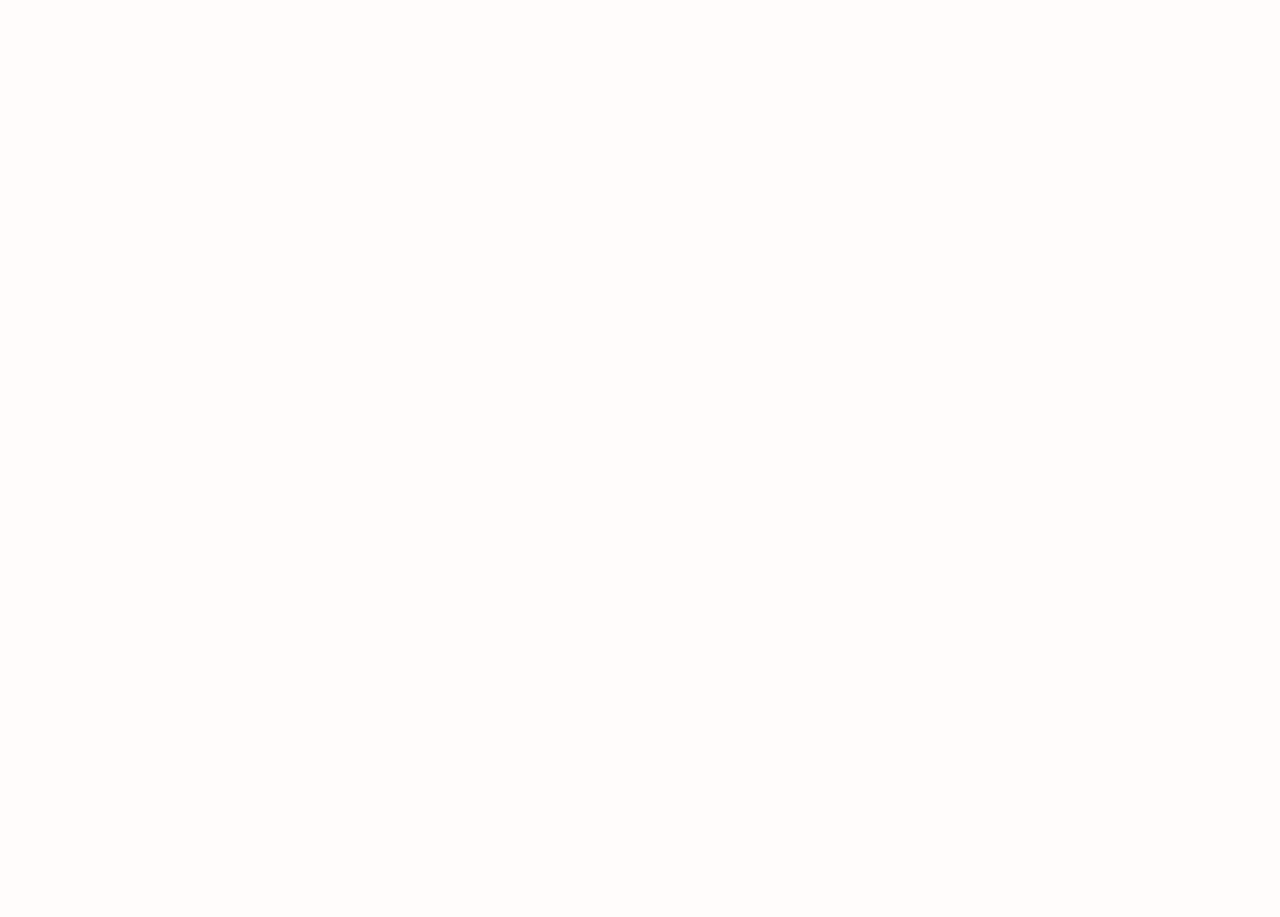
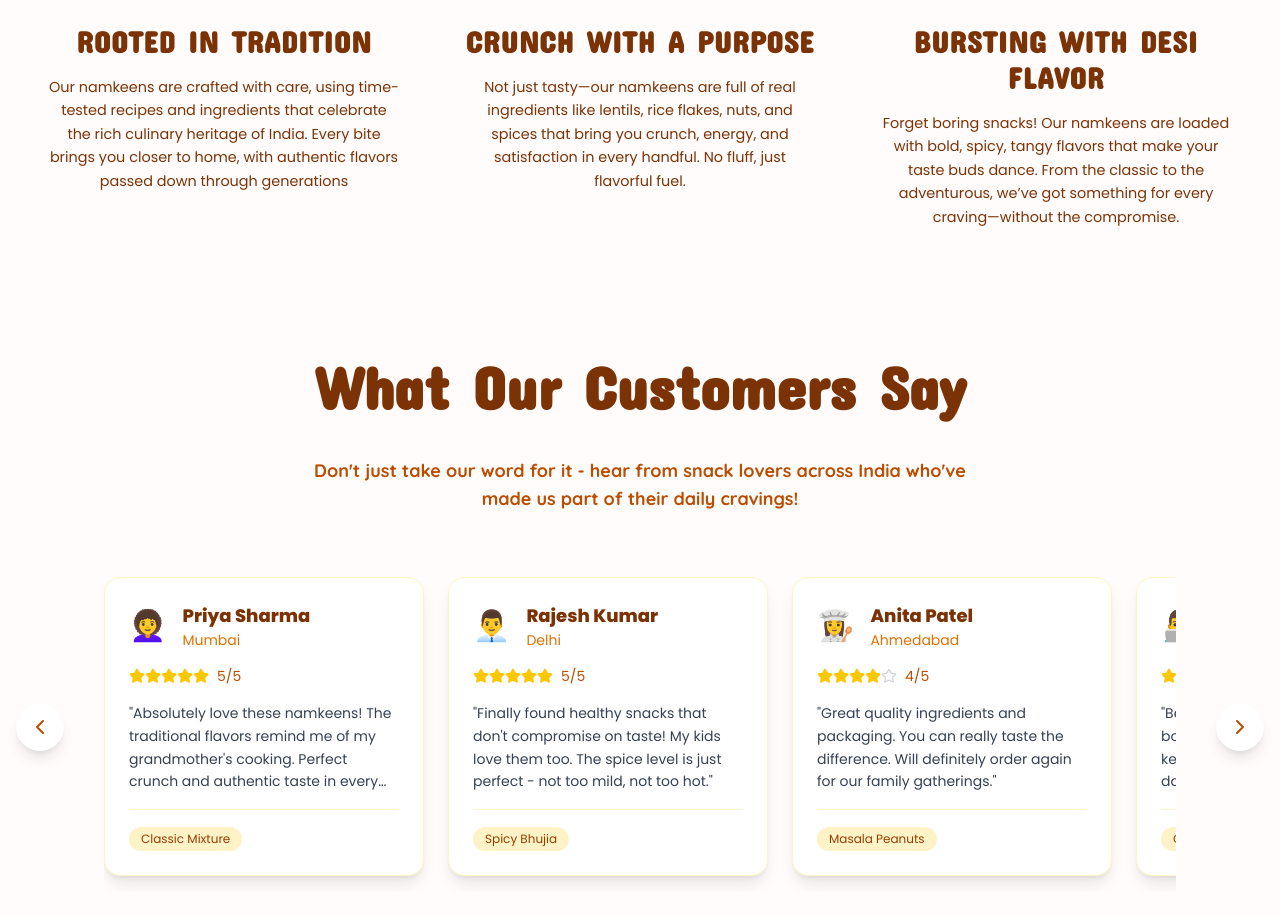
Before and after one commit to AdityaKumar-2501/RasoiBites, a Next.js app: page / in a window 1280 px wide. Shown: the part 1880-2797 px from the top of the page. Before the commit the page ends 1728 px from the top, so only its background shows below. Built offline with nearby package versions, Linux system fonts and the light colour scheme; a web font is replaced by a local one.

Commit message:
Why us and Review done

```diff
--- a/app/globals.css
+++ b/app/globals.css
@@ -1,9 +1,19 @@
 @import "tailwindcss";
 
 :root {
-  background-color: #FFFCFB;
+  background-color: #fffcfb;
   font-family: var(--font-poppins);
-  @apply scroll-smooth
+  @apply scroll-smooth;
+}
+
+@theme {
+  /* Custom Color Palette */
+  --color-primary-yellow: #ffd944;
+  --color-light-yellow: #fff5d6;
+  --color-accent-orange: #ff9900;
+  --color-deep-red: #f44369;
+  --color-dark-brown: #4a2e19;
+  --color-maroon: #5e2c1c;
 }
 
 .hero-heading {
@@ -27,60 +37,9 @@
   .flex-center {
     @apply flex justify-center items-center;
   }
-  /* TEXT COLORS */
-  .text-primary-yellow {
-    color: #FFD944;
-  }
-
-  .text-light-yellow {
-    color: #fff5d6;
-  }
-
-  .text-accent-orange {
-    color: #ff9900;
-  }
-
-  .text-deep-red {
-    color: #f44369;
-  }
-
-  .text-dark-brown {
-    color: #4a2e19;
-  }
-
-  .text-maroon {
-    color: #5e2c1c;
-  }
-
-  /* BACKGROUND COLORS */
-  .bg-primary-yellow {
-    background-color: #FFD944;
-  }
-
-  .bg-light-yellow {
-    background-color: #fff5d6;
-  }
-
-  .bg-accent-orange {
-    background-color: #ff9900;
-  }
-
-  .bg-deep-red {
-    background-color: #f44369;
-  }
-
-  .bg-dark-brown {
-    background-color: #4a2e19;
-  }
-
-  .bg-maroon {
-    background-color: #5e2c1c;
-  }
 }
 
 @layer components {
-
-
   .card-hover {
     transition: transform 0.3s ease-in-out;
   }
@@ -107,6 +66,10 @@
     animation: marquee 10s linear infinite;
   }
 
+  .animate-marquee:hover {
+    animation-play-state: paused;
+  }
+
   @keyframes marquee {
     0% {
       transform: translateX(0%);
--- a/components/RasoiBites.tsx
+++ b/components/RasoiBites.tsx
@@ -1,5 +1,7 @@
+import About from "./sections/About"
 import Hero from "./sections/Hero"
 import Products from "./sections/Products"
+import Review from "./sections/Review"
 import Marquee from "./ui/Marquee"
 
 const RasoiBites = () => {
@@ -8,6 +10,8 @@
       <Hero />
       <Products />
       <Marquee />
+      <About />
+      <Review />
     </div>
   )
 }
--- /dev/null
+++ b/components/sections/About.tsx
@@ -0,0 +1,34 @@
+import { AboutDetails } from '@/constants';
+import React from 'react';
+import Container from '../Container';
+
+
+const About = () => {
+  return (
+    <div id="why" className="scroll-mt-30 py-16 body-text">
+      <Container>
+        <div className="grid md:grid-cols-3 gap-16 items-start">
+          {AboutDetails.map((detail) => (
+            <div key={detail.id} className="text-center">
+              <div className="mb-12 flex justify-center">
+                <div className="w-16 h-16 flex items-center justify-center">
+                  <div className="text-8xl">
+                    {detail.img}
+                  </div>
+                </div>
+              </div>
+              <h3 className="text-3xl font-bold text-amber-900 mb-4 uppercase tracking-wide section-title">
+                {detail.title}
+              </h3>
+              <p className="text-amber-900 text-[0.9rem] leading-relaxed text-center">
+                {detail.body}
+              </p>
+            </div>
+          ))}
+        </div>
+      </Container>
+    </div>
+  );
+};
+
+export default About;
--- a/components/sections/Hero.tsx
+++ b/components/sections/Hero.tsx
@@ -6,7 +6,7 @@
 const Hero = () => {
   return (
     <div>
-        <NavBar />
+      <NavBar />
       <Container>
         <main id="#" className="mt-30 h-[80vh] w-full p-10 bg-amber-400 rounded-[40px]">
           <div className="relative h-full">
@@ -15,7 +15,7 @@
                 <div className="uppercase hero-heading text-8xl tracking-tighter">
                   <span className="text-white font-bold">Flavor</span>
                   <br />
-                  <span className="maroon">your mind</span>
+                  <span className="text-maroon">your mind</span>
                 </div>
                 <div className="body-text dark-brown font-bold">
                     Changing snackes one packet at a time.
--- a/components/sections/Products.tsx
+++ b/components/sections/Products.tsx
@@ -3,13 +3,13 @@
 
 const Products = () => {
   return (
-    <div id="product">
+    <div id="product" className="scroll-mt-30">
       <Container>
         <main className="mt-30 h-[80vh] w-full p-10 bg-amber-400 rounded-[40px]">
           <div className="relative h-full">
             {/* whole grid */}
             <div className="h-full px-6 ">
-              <h1 className="text-6xl uppercase dark-brown section-title">Namkeens for you</h1>
+              <h1 className="text-6xl uppercase text-dark-brown section-title">Namkeens for you</h1>
 
               {/* Horizontal scrolling container */}
               <div className="mt-10 overflow-x-auto overflow-y-hidden">
--- /dev/null
+++ b/components/sections/Review.tsx
@@ -0,0 +1,148 @@
+'use client';
+
+import React, { useRef } from 'react';
+import { ChevronLeft, ChevronRight, Star } from 'lucide-react';
+import { JSX } from 'react/jsx-runtime';
+import Container from '../Container';
+import { Reviews } from '@/constants';
+import type { Review } from '@/constants';
+
+
+const Review: React.FC = () => {
+  const scrollRef = useRef<HTMLDivElement>(null);
+
+  const scroll = (direction: 'left' | 'right'): void => {
+    const container = scrollRef.current;
+    if (!container) return;
+
+    const scrollAmount = container.clientWidth;
+
+    if (direction === 'left') {
+      container.scrollBy({ left: -scrollAmount, behavior: 'smooth' });
+    } else {
+      container.scrollBy({ left: scrollAmount, behavior: 'smooth' });
+    }
+  };
+
+  const renderStars = (rating: number): JSX.Element[] => {
+    return Array.from({ length: 5 }, (_, index) => (
+      <Star
+        key={index}
+        size={16}
+        className={`${
+          index < rating
+            ? 'text-yellow-400 fill-current'
+            : 'text-gray-300'
+        }`}
+      />
+    ));
+  };
+
+  return (
+    <Container>
+      <div className="py-16 body-text flex flex-col justify-center items-center scroll-mt-30" id="review">
+        {/* Header */}
+        <div className="text-center mb-12">
+          <h2 className="text-6xl font-bold text-amber-900 mb-10 section-title">
+            What Our Customers Say
+          </h2>
+          <p className="text-amber-700 text-lg max-w-2xl mx-auto hero-heading">
+            Don&apos;t just take our word for it - hear from snack lovers across India who&apos;ve made us part of their daily cravings!
+          </p>
+        </div>
+
+        {/* Reviews Container */}
+        <div className="relative overflow-hidden w-[80rem] justify-center px-26">
+          {/* Navigation Buttons */}
+          <button
+            onClick={() => scroll('left')}
+            className=" cursor-pointer absolute left-4 top-1/2 -translate-y-1/2 z-20 bg-white shadow-lg rounded-full p-3 hover:bg-amber-50 transition-colors duration-200 hover:shadow-xl"
+            aria-label="Previous reviews"
+            type="button"
+          >
+            <ChevronLeft className="text-amber-700 " size={24} />
+          </button>
+
+          <button
+            onClick={() => scroll('right')}
+            className="cursor-pointer absolute right-4 top-1/2 -translate-y-1/2 z-20 bg-white shadow-lg rounded-full p-3 hover:bg-amber-50 transition-colors duration-200 hover:shadow-xl"
+            aria-label="Next reviews"
+            type="button"
+          >
+            <ChevronRight className="text-amber-700 " size={24} />
+          </button>
+
+          {/* Scrollable Reviews */}
+          <div
+            ref={scrollRef}
+            className="flex gap-6  overflow-x-auto scrollbar-hide px-20 py-4"
+            style={{
+              scrollSnapType: 'x mandatory',
+              scrollbarWidth: 'none',
+              msOverflowStyle: 'none'
+            }}
+          >
+            {Reviews.map((review: Review) => (
+              <div
+                key={review.id}
+                className="flex-none w-80 bg-white rounded-2xl shadow-lg hover:shadow-xl transition-all duration-300 p-6 border border-amber-100"
+                style={{ scrollSnapAlign: 'start' }}
+              >
+                {/* Header */}
+                <div className="flex items-center mb-4">
+                  <div className="text-3xl mr-4">
+                    {review.avatar}
+                  </div>
+                  <div>
+                    <h4 className="font-bold text-amber-900 text-lg">
+                      {review.name}
+                    </h4>
+                    <p className="text-amber-600 text-sm">
+                      {review.location}
+                    </p>
+                  </div>
+                </div>
+
+                {/* Rating */}
+                <div className="flex items-center mb-4">
+                  <div className="flex mr-2">
+                    {renderStars(review.rating)}
+                  </div>
+                  <span className="text-amber-700 font-medium text-sm">
+                    {review.rating}/5
+                  </span>
+                </div>
+
+                {/* Review Text */}
+                <p className="text-gray-700 text-sm leading-relaxed mb-4 line-clamp-4">
+                  &quot;{review.review}&quot;
+                </p>
+
+                {/* Product Tag */}
+                <div className="pt-4 border-t border-amber-100">
+                  <span className="inline-block bg-amber-100 text-amber-800 text-xs font-medium px-3 py-1 rounded-full">
+                    {review.product}
+                  </span>
+                </div>
+              </div>
+            ))}
+          </div>
+        </div>
+
+        {/* Scroll Indicator */}
+        <div className="flex justify-center mt-8">
+          <div className="flex space-x-2">
+            {Array.from({ length: Math.ceil(Reviews.length / 3) }, (_, index) => (
+              <div
+                key={index}
+                className="w-2 h-2 rounded-full bg-amber-300 opacity-50"
+              />
+            ))}
+          </div>
+        </div>
+      </div>
+    </Container>
+  );
+};
+
+export default Review;
--- a/components/ui/Card.tsx
+++ b/components/ui/Card.tsx
@@ -44,11 +44,11 @@
             className={`flex flex-col ${bgColor} w-[250px] h-[350px] rounded-2xl overflow-hidden relative shadow-lg flex-shrink-0`}
           >
             {/* Pack count badge */}
-            {card.packCount && (
+            {/* {card.packCount && (
               <div className="absolute top-4 left-4 bg-white text-gray-700 px-3 py-1 rounded-full text-sm font-medium z-10">
                 {card.packCount}
               </div>
-            )}
+            )} */}
 
             {/* Best seller leaf badge */}
             {card.isBestSeller && (
--- a/components/ui/NavBar.tsx
+++ b/components/ui/NavBar.tsx
@@ -24,7 +24,7 @@
     >
       <div className="flex items-center justify-between px-22 py-6 dark-brown font-bold">
         {/* Left Nav Links */}
-        <ul className="flex gap-10 section-title text-xl">
+        <ul className="flex gap-10 section-title text-xl text-maroon">
           {firstHalf.map((nav) => (
             <li key={nav.id}>
               <a href={nav.link}>{nav.name}</a>
@@ -33,12 +33,12 @@
         </ul>
 
         {/* Logo */}
-        <a className="hero-heading text-6xl cursor-pointer logo-text" href="#">
+        <a className="hero-heading text-6xl cursor-pointer logo-text text-dark-brown" href="#">
           RasoiBites
         </a>
 
         {/* Right Nav Links */}
-        <ul className="flex gap-10 section-title text-xl">
+        <ul className="flex gap-10 section-title text-xl text-maroon">
           {secondHalf.map((nav) => (
             <li key={nav.id}>
               <a href={nav.link}>{nav.name}</a>
--- a/constants/index.ts
+++ b/constants/index.ts
@@ -11,8 +11,8 @@
   },
   {
     id: 3,
-    name: "FAQ",
-    link: "#faq",
+    name: "Review",
+    link: "#review",
   },
   {
     id: 4,
@@ -83,3 +83,94 @@
     packCount: "6 packs",
   },
 ];
+
+
+export const AboutDetails = [
+  {
+    id: 1,
+    img: "🌾",
+    title: "ROOTED IN TRADITION",
+    body: "Our namkeens are crafted with care, using time-tested recipes and ingredients that celebrate the rich culinary heritage of India. Every bite brings you closer to home, with authentic flavors passed down through generations",
+  },
+  {
+    id: 2,
+    img: "💪",
+    title: "CRUNCH WITH A PURPOSE",
+    body: "Not just tasty—our namkeens are full of real ingredients like lentils, rice flakes, nuts, and spices that bring you crunch, energy, and satisfaction in every handful. No fluff, just flavorful fuel.",
+  },
+  {
+    id: 3,
+    img: "🎉",
+    title: "BURSTING WITH DESI FLAVOR",
+    body: "Forget boring snacks! Our namkeens are loaded with bold, spicy, tangy flavors that make your taste buds dance. From the classic to the adventurous, we’ve got something for every craving—without the compromise.",
+  },
+]
+
+
+// TypeScript interfaces
+export interface Review {
+  id: number;
+  name: string;
+  location: string;
+  rating: number;
+  review: string;
+  avatar: string;
+  product: string;
+}
+// Sample review data
+export const Reviews: Review[] = [
+  {
+    id: 1,
+    name: "Priya Sharma",
+    location: "Mumbai",
+    rating: 5,
+    review: "Absolutely love these namkeens! The traditional flavors remind me of my grandmother's cooking. Perfect crunch and authentic taste in every bite.",
+    avatar: "👩‍🦱",
+    product: "Classic Mixture"
+  },
+  {
+    id: 2,
+    name: "Rajesh Kumar",
+    location: "Delhi",
+    rating: 5,
+    review: "Finally found healthy snacks that don't compromise on taste! My kids love them too. The spice level is just perfect - not too mild, not too hot.",
+    avatar: "👨‍💼",
+    product: "Spicy Bhujia"
+  },
+  {
+    id: 3,
+    name: "Anita Patel",
+    location: "Ahmedabad",
+    rating: 4,
+    review: "Great quality ingredients and packaging. You can really taste the difference. Will definitely order again for our family gatherings.",
+    avatar: "👩‍🍳",
+    product: "Masala Peanuts"
+  },
+  {
+    id: 4,
+    name: "Vikash Singh",
+    location: "Bangalore",
+    rating: 5,
+    review: "Best office snacks ever! No more boring chips for me. These namkeens keep me energized throughout the day. Highly recommended!",
+    avatar: "👨‍💻",
+    product: "Chana Dal Mix"
+  },
+  {
+    id: 5,
+    name: "Meera Joshi",
+    location: "Pune",
+    rating: 5,
+    review: "Love the variety pack! Each flavor is unique and delicious. Perfect for entertaining guests or just enjoying with evening tea.",
+    avatar: "👩‍🎓",
+    product: "Variety Pack"
+  },
+  {
+    id: 6,
+    name: "Arjun Reddy",
+    location: "Hyderabad",
+    rating: 4,
+    review: "Authentic taste that takes me back to my childhood. Great texture and freshness. The packaging keeps them crispy for days!",
+    avatar: "👨‍🎨",
+    product: "Sev Mixture"
+  }
+];
```
Also changed, not shown: components/ui/Marquee.tsx (+5 -5 lines), package.json (+7 -6 lines), 1 other file (tests, documents, lock files or other folders).
